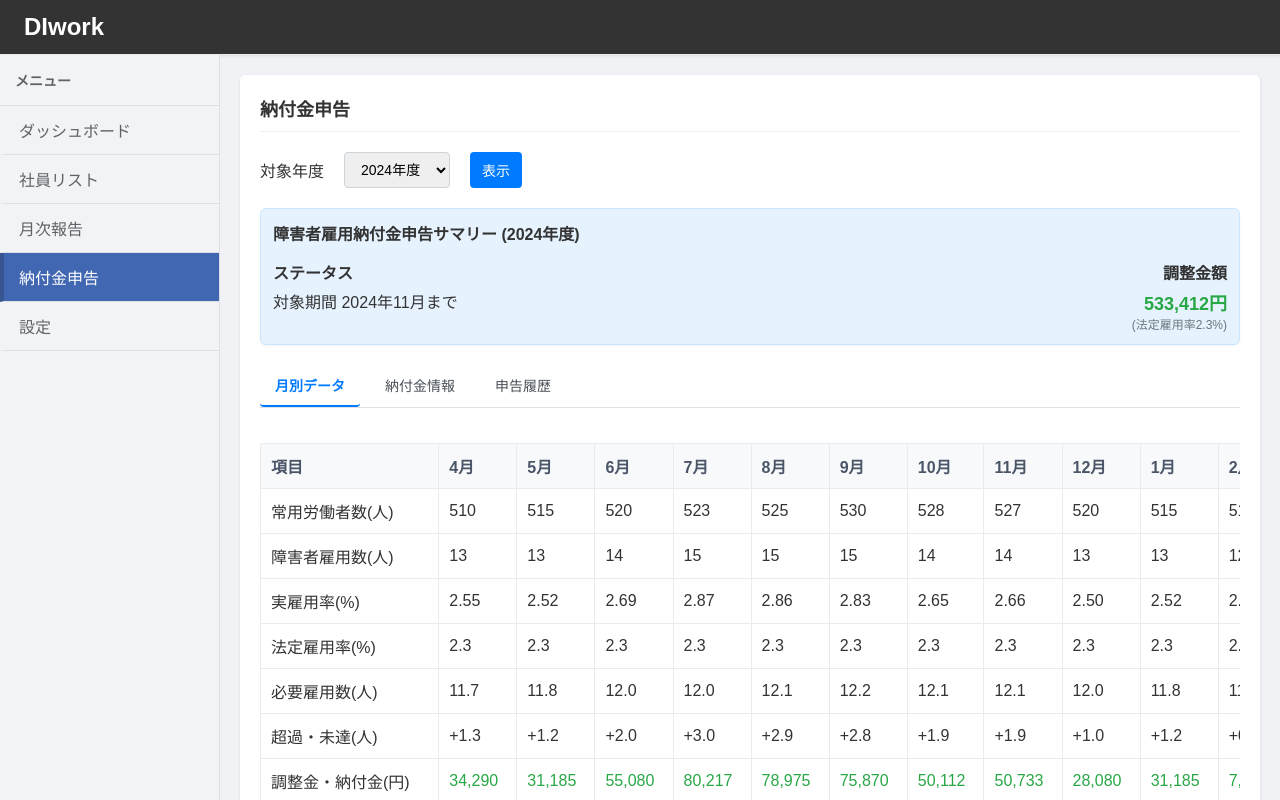
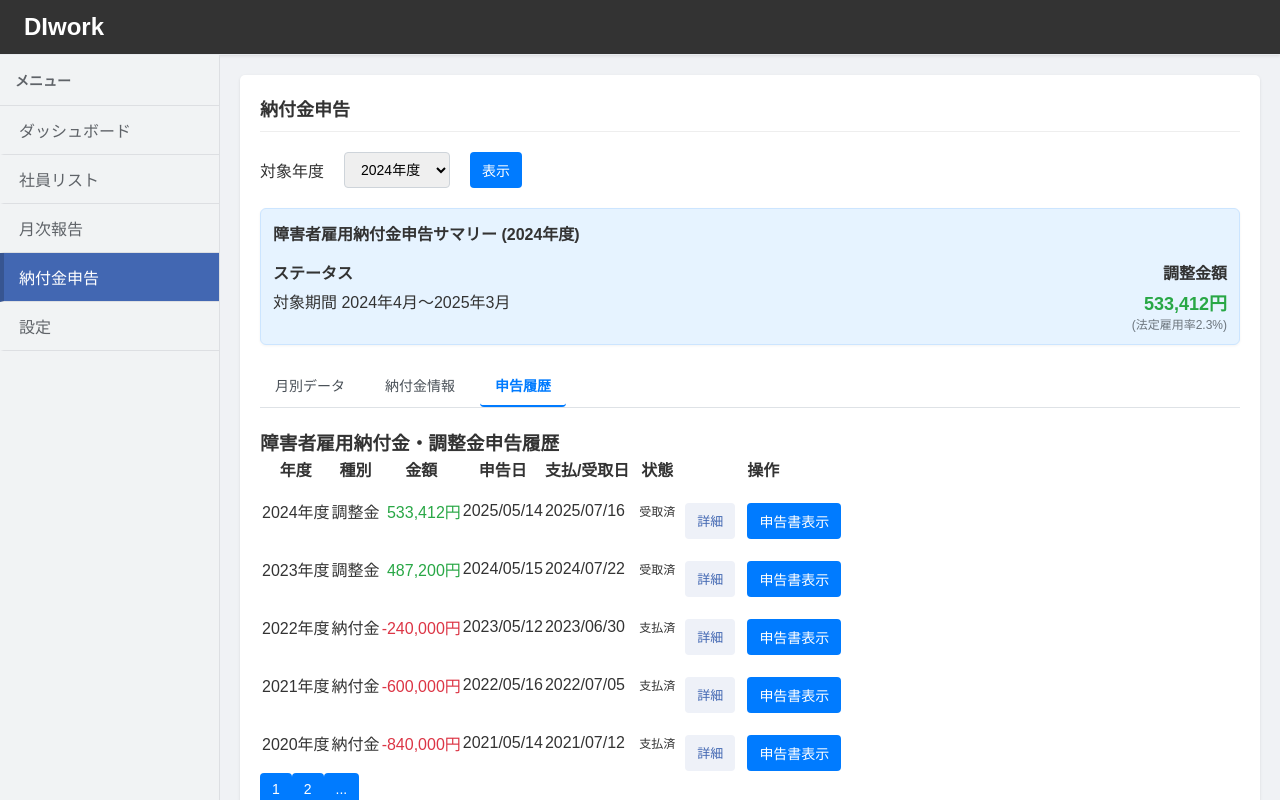
Before and after one commit to slazengersnow/DAN_work, a React (Create React App) app: page / in a window 1280 px wide. Both pictures are taken after a click on the item "納付金申告". Shown: the top 800 px of the page. Built offline with nearby package versions, Linux system fonts and the light colour scheme.

Commit message:
DAN_20250325_0720_basic_success

```diff
--- a/src/pages/PaymentReport.tsx
+++ b/src/pages/PaymentReport.tsx
@@ -2,10 +2,59 @@ import React, { useState, useMemo } from 'react';
 
 const PaymentReport: React.FC = () => {
   const [fiscalYear, setFiscalYear] = useState<string>('2024年度');
-  const [activeTab, setActiveTab] = useState<string>('monthly');
+  const [activeTab, setActiveTab] = useState<string>('history'); // 初期値を「申告履歴」に設定
 
   // 法定雇用率
   const LEGAL_EMPLOYMENT_RATE = 2.3; // 2.3%
+
+  // 申告履歴データ
+  const historyData = [
+    {
+      id: 1,
+      year: '2024年度',
+      type: '調整金',
+      amount: 533412,
+      applicationDate: '2025/05/14',
+      paymentDate: '2025/07/16',
+      status: '受取済'
+    },
+    {
+      id: 2,
+      year: '2023年度',
+      type: '調整金',
+      amount: 487200,
+      applicationDate: '2024/05/15',
+      paymentDate: '2024/07/22',
+      status: '受取済'
+    },
+    {
+      id: 3,
+      year: '2022年度',
+      type: '納付金',
+      amount: -240000,
+      applicationDate: '2023/05/12',
+      paymentDate: '2023/06/30',
+      status: '支払済'
+    },
+    {
+      id: 4,
+      year: '2021年度',
+      type: '納付金',
+      amount: -600000,
+      applicationDate: '2022/05/16',
+      paymentDate: '2022/07/05',
+      status: '支払済'
+    },
+    {
+      id: 5,
+      year: '2020年度',
+      type: '納付金',
+      amount: -840000,
+      applicationDate: '2021/05/14',
+      paymentDate: '2021/07/12',
+      status: '支払済'
+    }
+  ];
 
   // 月別データ
   const monthlyData = [
@@ -92,6 +141,10 @@ const PaymentReport: React.FC = () => {
     return amount >= 0 ? '#28a745' : '#dc3545';
   };
 
+  // 申告履歴のページネーション
+  const [currentPage, setCurrentPage] = useState(1);
+  const itemsPerPage = 5;
+
   return (
     <div className="page-container">
       <h1 className="page-title">納付金申告</h1>
@@ -101,11 +154,12 @@ const PaymentReport: React.FC = () => {
         <select
           value={fiscalYear}
           onChange={(e) => setFiscalYear(e.target.value)}
+          className="year-select"
         >
           <option value="2024年度">2024年度</option>
           <option value="2023年度">2023年度</option>
         </select>
-        <button>表示</button>
+        <button className="display-button">表示</button>
       </div>
 
       <div className="summary-box">
@@ -113,21 +167,20 @@ const PaymentReport: React.FC = () => {
         <div style={{ display: 'flex', justifyContent: 'space-between', marginTop: '15px' }}>
           <div>
             <div style={{ fontWeight: 'bold', marginBottom: '5px' }}>ステータス</div>
-            <div>対象期間 2024年11月まで</div>
+            <div>対象期間 2024年4月～2025年3月</div>
           </div>
           <div style={{ textAlign: 'right' }}>
             <div style={{ fontWeight: 'bold', marginBottom: '5px' }}>
-              {totals.totalPayment < 0 ? '納付金額' : '調整金額'}
+              調整金額
             </div>
             <div style={{
               fontSize: '18px',
               fontWeight: 'bold',
-              color: getPaymentColor(totals.totalPayment)
+              color: '#28a745'
             }}>
-              {totals.totalPayment < 0 ? '-' : ''}
-              {formatNumber(Math.abs(totals.totalPayment))}円
+              533,412円
             </div>
-            <div style={{ fontSize: '12px', color: '#6c757d' }}>(法定雇用率{LEGAL_EMPLOYMENT_RATE}%)</div>
+            <div style={{ fontSize: '12px', color: '#6c757d' }}>(法定雇用率2.3%)</div>
           </div>
         </div>
       </div>
@@ -246,20 +299,237 @@ const PaymentReport: React.FC = () => {
       )}
 
       {activeTab === 'history' && (
-        <div>
-          <p>申告履歴は表示されません。</p>
+        <div className="history-container">
+          <h3 className="history-title">障害者雇用納付金・調整金申告履歴</h3>
+          <div className="table-responsive">
+            <table className="history-table">
+              <thead>
+                <tr>
+                  <th>年度</th>
+                  <th>種別</th>
+                  <th>金額</th>
+                  <th>申告日</th>
+                  <th>支払/受取日</th>
+                  <th>状態</th>
+                  <th>操作</th>
+                </tr>
+              </thead>
+              <tbody>
+                {historyData.map((item) => (
+                  <tr key={item.id}>
+                    <td>{item.year}</td>
+                    <td>{item.type}</td>
+                    <td style={{
+                      color: getPaymentColor(item.amount),
+                      textAlign: 'right'
+                    }}>
+                      {item.amount < 0 ? '-' : ''}{formatNumber(Math.abs(item.amount))}円
+                    </td>
+                    <td>{item.applicationDate}</td>
+                    <td>{item.paymentDate}</td>
+                    <td>
+                      <span className={`status-badge ${item.status === '受取済' ? 'received' : 'paid'}`}>
+                        {item.status}
+                      </span>
+                    </td>
+                    <td className="action-buttons">
+                      <button className="detail-btn">詳細</button>
+                      <button className="document-btn">申告書表示</button>
+                    </td>
+                  </tr>
+                ))}
+              </tbody>
+            </table>
+          </div>
+
+          <div className="pagination">
+            <button
+              className={`pagination-btn ${currentPage === 1 ? 'active' : ''}`}
+              onClick={() => setCurrentPage(1)}
+            >
+              1
+            </button>
+            <button
+              className={`pagination-btn ${currentPage === 2 ? 'active' : ''}`}
+              onClick={() => setCurrentPage(2)}
+            >
+              2
+            </button>
+            <button className="pagination-btn">...</button>
+          </div>
         </div>
       )}
 
       <div style={{ marginTop: '20px', fontSize: '12px', color: '#6c757d' }}>
         注意: このデータは毎月の障害者雇用状況に基づいて計算されています。年度末の確定値と異なる場合があります。
       </div>
-
-      <div className="action-buttons">
-        <button className="secondary">申告書ダウンロード</button>
-      </div>
     </div>
   );
 };
 
 export default PaymentReport;
+
+// スタイル例
+const styles = `
+.page-container {
+  padding: 20px;
+  background-color: #f8f9fa;
+}
+
+.page-title {
+  margin-bottom: 20px;
+}
+
+.period-selector {
+  display: flex;
+  align-items: center;
+  margin-bottom: 20px;
+  gap: 10px;
+}
+
+.year-select {
+  padding: 8px 12px;
+  border: 1px solid #ced4da;
+  border-radius: 4px;
+}
+
+.display-button {
+  padding: 8px 15px;
+  background-color: #4285f4;
+  color: white;
+  border: none;
+  border-radius: 4px;
+  cursor: pointer;
+}
+
+.summary-box {
+  background-color: #ffffff;
+  border-radius: 8px;
+  padding: 15px;
+  box-shadow: 0 2px 4px rgba(0, 0, 0, 0.1);
+  margin-bottom: 20px;
+}
+
+.tab-navigation {
+  display: flex;
+  margin-bottom: 20px;
+  border-bottom: 1px solid #dee2e6;
+}
+
+.tab-navigation button {
+  padding: 10px 15px;
+  background: none;
+  border: none;
+  border-bottom: 2px solid transparent;
+  cursor: pointer;
+}
+
+.tab-navigation button.active {
+  border-bottom: 2px solid #4285f4;
+  color: #4285f4;
+  font-weight: bold;
+}
+
+.history-title {
+  margin-bottom: 15px;
+}
+
+.history-table {
+  width: 100%;
+  border-collapse: collapse;
+  background-color: #ffffff;
+  box-shadow: 0 2px 4px rgba(0, 0, 0, 0.1);
+}
+
+.history-table th,
+.history-table td {
+  padding: 12px 15px;
+  text-align: left;
+  border-bottom: 1px solid #e9ecef;
+}
+
+.history-table th {
+  background-color: #f8f9fa;
+  font-weight: 600;
+}
+
+.status-badge {
+  display: inline-block;
+  padding: 4px 8px;
+  border-radius: 20px;
+  font-size: 12px;
+  font-weight: 500;
+}
+
+.status-badge.received {
+  background-color: #d4edda;
+  color: #155724;
+}
+
+.status-badge.paid {
+  background-color: #d4edda;
+  color: #155724;
+}
+
+.action-buttons {
+  display: flex;
+  gap: 10px;
+}
+
+.detail-btn,
+.document-btn {
+  padding: 4px 8px;
+  font-size: 12px;
+  border: 1px solid #ced4da;
+  border-radius: 4px;
+  background-color: #f8f9fa;
+  cursor: pointer;
+}
+
+.pagination {
+  display: flex;
+  justify-content: center;
+  margin-top: 20px;
+  gap: 5px;
+}
+
+.pagination-btn {
+  width: 32px;
+  height: 32px;
+  border-radius: 50%;
+  border: none;
+  background-color: #f8f9fa;
+  cursor: pointer;
+}
+
+.pagination-btn.active {
+  background-color: #4285f4;
+  color: white;
+}
+
+.data-table {
+  width: 100%;
+  border-collapse: collapse;
+  background-color: #ffffff;
+}
+
+.data-table th,
+.data-table td {
+  padding: 8px 10px;
+  text-align: center;
+  border: 1px solid #dee2e6;
+}
+
+.data-table th {
+  background-color: #f8f9fa;
+}
+
+.data-table tr:nth-child(even) {
+  background-color: #f8f9fa;
+}
+
+.data-table td:first-child {
+  text-align: left;
+  font-weight: 500;
+}
+`;
```
